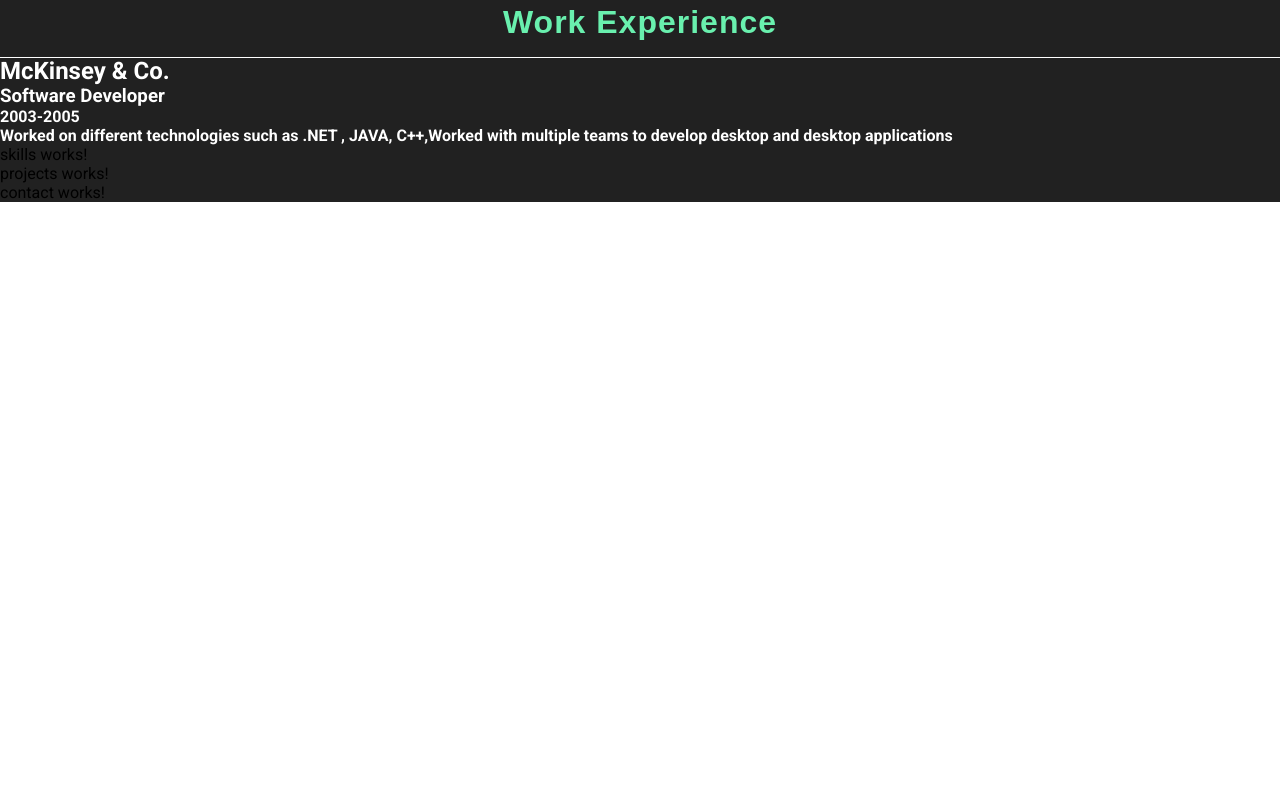
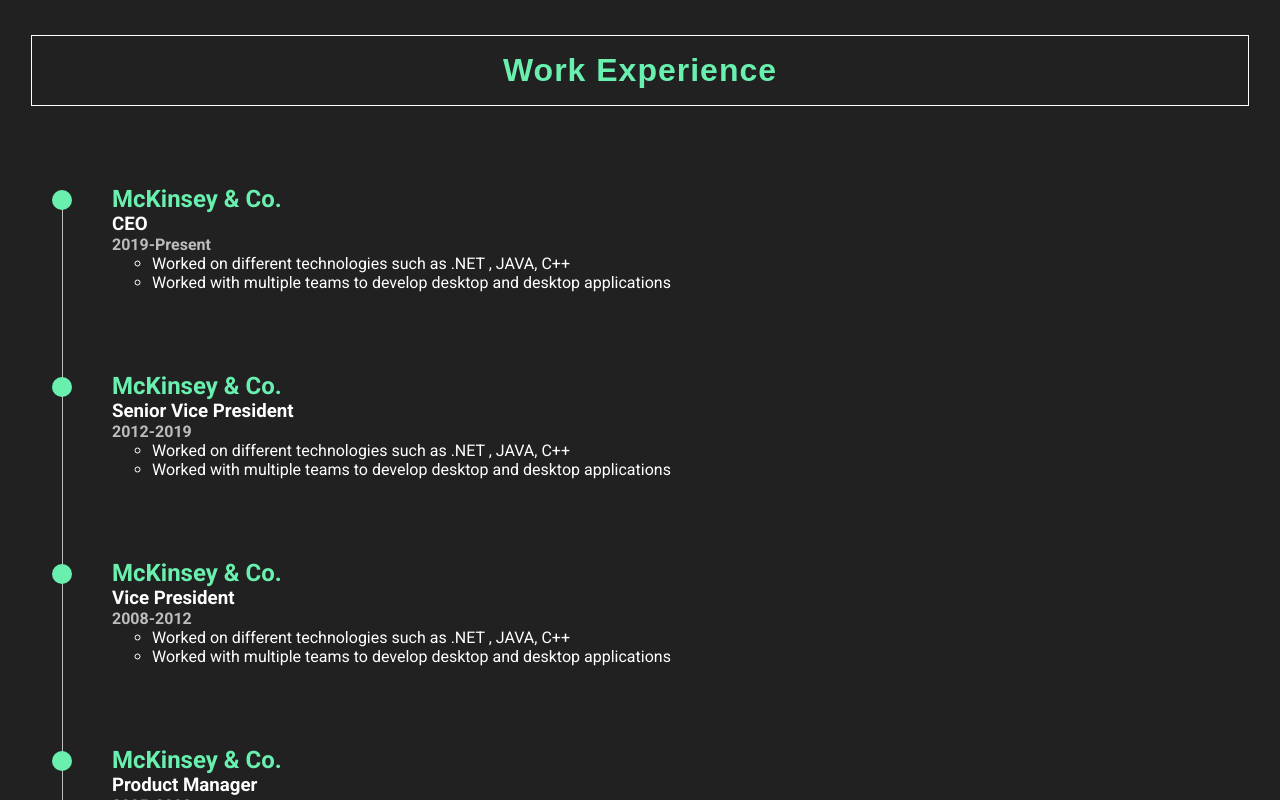
Before and after one commit to Bhaskar365/Portfolio_Website_Using_Angular, an Angular app: page / in a window 1280 px wide. Shown: the part 2120-2920 px from the top of the page. Before the commit the page ends 2322 px from the top, so only its background shows below. Built offline with nearby package versions, Linux system fonts and the light colour scheme.

Commit message:
work exp page

```diff
--- a/src/app/models/models.ts
+++ b/src/app/models/models.ts
@@ -11,3 +11,9 @@
     duration:string;
     description:string[];
 }
+
+export interface Skill {
+    name:string;
+    level:string;
+    rating:number;
+}
--- a/src/app/skills/skills.component.ts
+++ b/src/app/skills/skills.component.ts
@@ -1,10 +1,19 @@
-import { Component } from '@angular/core';
+import { Component, OnInit } from '@angular/core';
+import { Skill } from '../models/models';
 
 @Component({
   selector: 'app-skills',
   templateUrl: './skills.component.html',
   styleUrls: ['./skills.component.css']
 })
-export class SkillsComponent {
+export class SkillsComponent implements OnInit{
+
+  skills: Skill[] = [
+
+  ];
+
+  ngOnInit(): void {
+
+  }
 
 }
--- a/src/app/work-experience/work-experience.component.css
+++ b/src/app/work-experience/work-experience.component.css
@@ -1,14 +1,56 @@
-section h2 {
-    display: block;
+:host {
+    display:block;
     color:white;
+    padding:3rem 2rem;
 }
 
-section h3 {
-    display: block;
-    color:white;
+ul:has(ul) {
+    padding:0%;
+    list-style:none;
 }
 
-section h4 {
-    display: block;
-    color:white;
+ul li:has(ul) {
+    margin-top: 2rem;
 }
+
+ul li h2 {
+    color:var(--green);
+}
+
+ul li h4 {
+    color: var(--gray-light);
+}
+
+/* PC */
+:host.pc ul li:has(ul) {
+    width:max-content;
+    margin:5rem;
+    position: relative;
+}
+
+:host.pc ul li:has(ul)::before {
+    background-color: var(--green);
+    position:absolute;
+    content:'';
+    height:20px;
+    width:20px;
+    left:-60px;
+    top:5px;
+    z-index: 2;
+    border-radius: 50%;
+}
+
+:host.pc ul li:has(ul)::after {
+    content:'';
+    position:absolute;
+    width: 1px;
+    height: 170%;
+    left:-50px;
+    top:22%;
+    z-index: 1;
+    background-color: var(--gray-light);
+}
+
+:host.pc ul li:has(ul):last-child::after {
+    height: 100%;
+}
--- a/src/app/work-experience/work-experience.component.html
+++ b/src/app/work-experience/work-experience.component.html
@@ -1,10 +1,14 @@
 <div class="container">
     <h1>Work Experience</h1>
 
-    <section *ngFor="let work of workExpList">
-        <h2>{{work.company}}</h2>
-        <h3>{{work.role}}</h3>
-        <h4>{{work.duration}}</h4>
-        <h4>{{work.description}}</h4>
-    </section>
+    <ul>
+        <li *ngFor="let work of workExpList">
+            <h2>{{work.company}}</h2>
+            <h3>{{work.role}}</h3>
+            <h4>{{work.duration}}</h4>
+            <ul>
+                <li *ngFor="let desc of work.description">{{desc}}</li>
+            </ul>
+        </li>
+    </ul>
 </div>
--- a/src/app/work-experience/work-experience.component.ts
+++ b/src/app/work-experience/work-experience.component.ts
@@ -9,6 +9,42 @@
 export class WorkExperienceComponent implements OnInit{
 
   workExpList:WorkExperience[] = [
+    {
+      role: "CEO",
+      company: "McKinsey & Co.",
+      duration: "2019-Present",
+      description: [
+        'Worked on different technologies such as .NET , JAVA, C++',
+        'Worked with multiple teams to develop desktop and desktop applications'
+      ]
+    },
+    {
+      role: "Senior Vice President",
+      company: "McKinsey & Co.",
+      duration: "2012-2019",
+      description: [
+        'Worked on different technologies such as .NET , JAVA, C++',
+        'Worked with multiple teams to develop desktop and desktop applications'
+      ]
+    },
+    {
+      role: "Vice President",
+      company: "McKinsey & Co.",
+      duration: "2008-2012",
+      description: [
+        'Worked on different technologies such as .NET , JAVA, C++',
+        'Worked with multiple teams to develop desktop and desktop applications'
+      ]
+    },
+    {
+      role: "Product Manager",
+      company: "McKinsey & Co.",
+      duration: "2005-2008",
+      description: [
+        'Worked on different technologies such as .NET , JAVA, C++',
+        'Worked with multiple teams to develop desktop and desktop applications'
+      ]
+    },
     {
       role: "Software Developer",
       company: "McKinsey & Co.",
```
